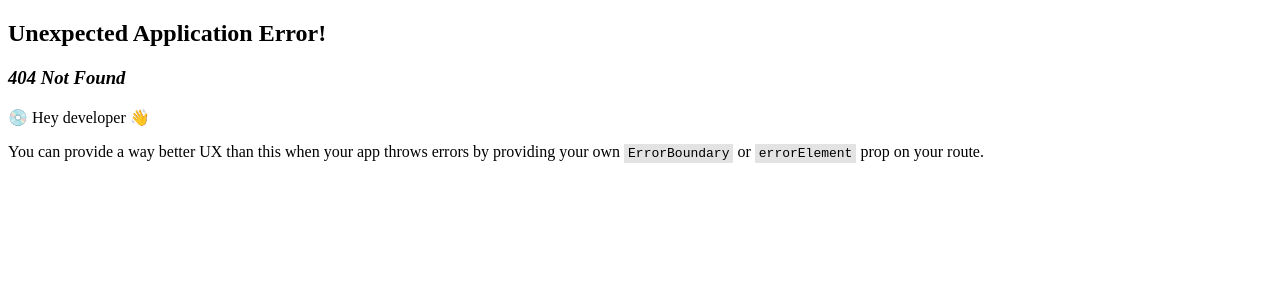
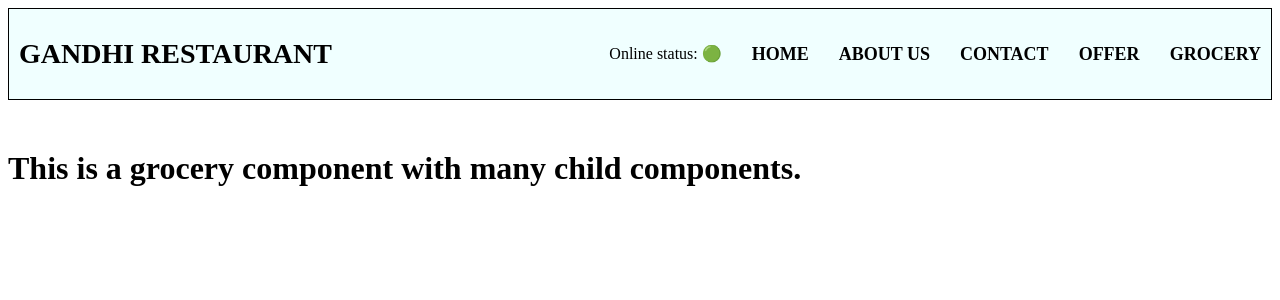
Before and after one commit to nirajan1985/restaurant_app, a React (Vite) app: page /grocery in a window 1280 px wide. Before the commit this address had no page. Shown: the top 300 px of the page. Built offline with nearby package versions, Linux system fonts and the light colour scheme.

Commit message:
lazy loading

```diff
--- /dev/null
+++ b/src/Grocery.jsx
@@ -0,0 +1,4 @@
+const Grocery = () => {
+  return <h1>This is a grocery component with many child components.</h1>;
+};
+export default Grocery;
--- a/src/Navbar.jsx
+++ b/src/Navbar.jsx
@@ -22,6 +22,9 @@ const Navbar = () => {
         <li>
           <Link to="/offer">OFFER</Link>
         </li>
+        <li>
+          <Link to="/grocery">GROCERY</Link>
+        </li>
       </ul>
     </nav>
   );
--- a/src/main.jsx
+++ b/src/main.jsx
@@ -1,4 +1,4 @@
-import React from "react";
+import React, { lazy, Suspense } from "react";
 import ReactDOM from "react-dom/client";
 import App from "./App.jsx";
 import { createBrowserRouter, RouterProvider } from "react-router-dom";
@@ -7,6 +7,8 @@ import Contact from "./Contact.jsx";
 import About from "./About.jsx";
 import Offer from "./Offer.jsx";
 import RestaurantMenu from "./RestaurantMenu.jsx";
+
+const Grocery = lazy(() => import("./Grocery.jsx"));
 
 const appRouter = createBrowserRouter([
   {
@@ -30,6 +32,14 @@ const appRouter = createBrowserRouter([
         element: <Offer />,
       },
       {
+        path: "/grocery",
+        element: (
+          <Suspense fallback={<h3>Loading grocery....</h3>}>
+            <Grocery />
+          </Suspense>
+        ),
+      },
+      {
         path: "/restaurants/:resId",
         element: <RestaurantMenu />,
       },
```
